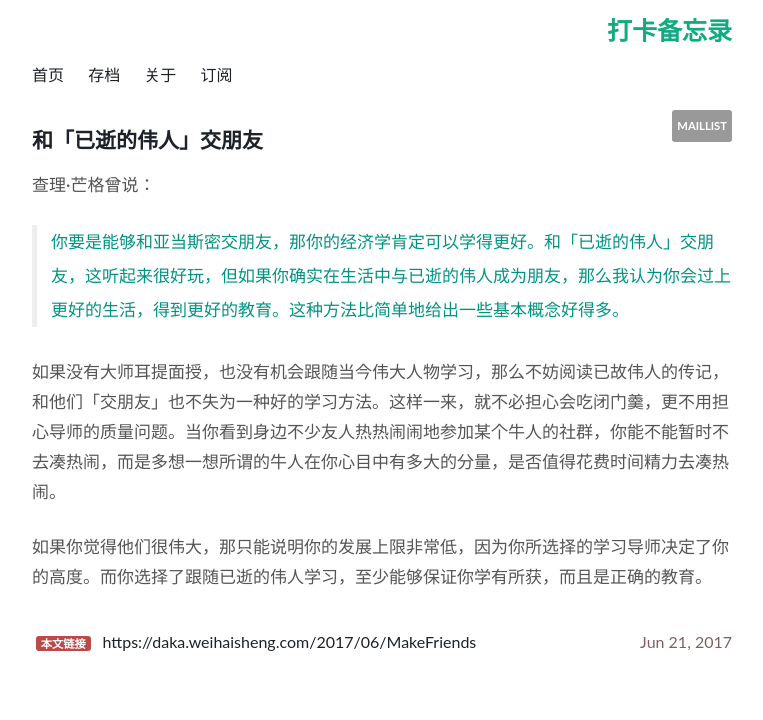
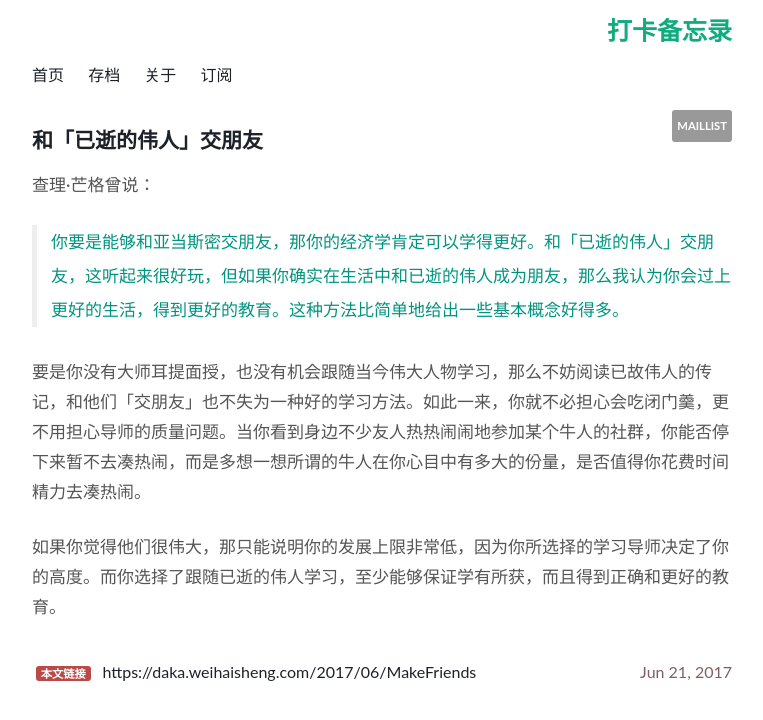
Before and after one commit to Turbo-Snail/ReadingCard, a Jekyll site: the page built from _posts/2017-06-21-MakeFriends.md, in a window 1280 px wide. Shown: the top 720 px of the page, without its empty margins (258-1021 px from the left). Built offline with Jekyll 4.4.1, drawn with Linux system fonts in a browser that asks for light colours; comment, search, counter and statistics services are not loaded.

Commit message:
Update 2017-06-21-MakeFriends.md

```diff
--- a/_posts/2017-06-21-MakeFriends.md
+++ b/_posts/2017-06-21-MakeFriends.md
@@ -9,8 +9,8 @@ published: true
 ---
 
 查理·芒格曾说：
->你要是能够和亚当斯密交朋友，那你的经济学肯定可以学得更好。和「已逝的伟人」交朋友，这听起来很好玩，但如果你确实在生活中与已逝的伟人成为朋友，那么我认为你会过上更好的生活，得到更好的教育。这种方法比简单地给出一些基本概念好得多。
+>你要是能够和亚当斯密交朋友，那你的经济学肯定可以学得更好。和「已逝的伟人」交朋友，这听起来很好玩，但如果你确实在生活中和已逝的伟人成为朋友，那么我认为你会过上更好的生活，得到更好的教育。这种方法比简单地给出一些基本概念好得多。
 
-如果没有大师耳提面授，也没有机会跟随当今伟大人物学习，那么不妨阅读已故伟人的传记，和他们「交朋友」也不失为一种好的学习方法。这样一来，就不必担心会吃闭门羹，更不用担心导师的质量问题。当你看到身边不少友人热热闹闹地参加某个牛人的社群，你能不能暂时不去凑热闹，而是多想一想所谓的牛人在你心目中有多大的分量，是否值得花费时间精力去凑热闹。
+要是你没有大师耳提面授，也没有机会跟随当今伟大人物学习，那么不妨阅读已故伟人的传记，和他们「交朋友」也不失为一种好的学习方法。如此一来，你就不必担心会吃闭门羹，更不用担心导师的质量问题。当你看到身边不少友人热热闹闹地参加某个牛人的社群，你能否停下来暂不去凑热闹，而是多想一想所谓的牛人在你心目中有多大的份量，是否值得你花费时间精力去凑热闹。
 
-如果你觉得他们很伟大，那只能说明你的发展上限非常低，因为你所选择的学习导师决定了你的高度。而你选择了跟随已逝的伟人学习，至少能够保证你学有所获，而且是正确的教育。
+如果你觉得他们很伟大，那只能说明你的发展上限非常低，因为你所选择的学习导师决定了你的高度。而你选择了跟随已逝的伟人学习，至少能够保证学有所获，而且得到正确和更好的教育。
```
